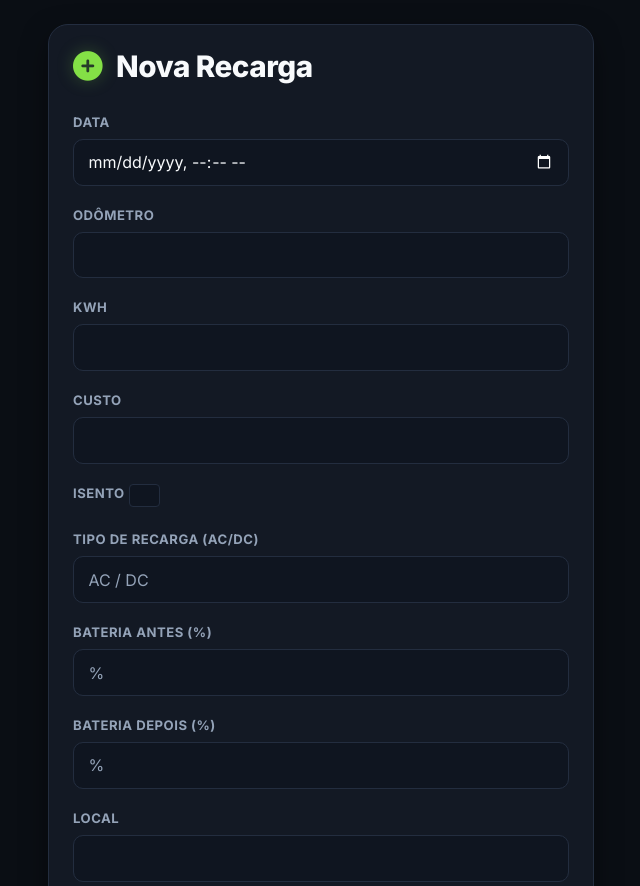
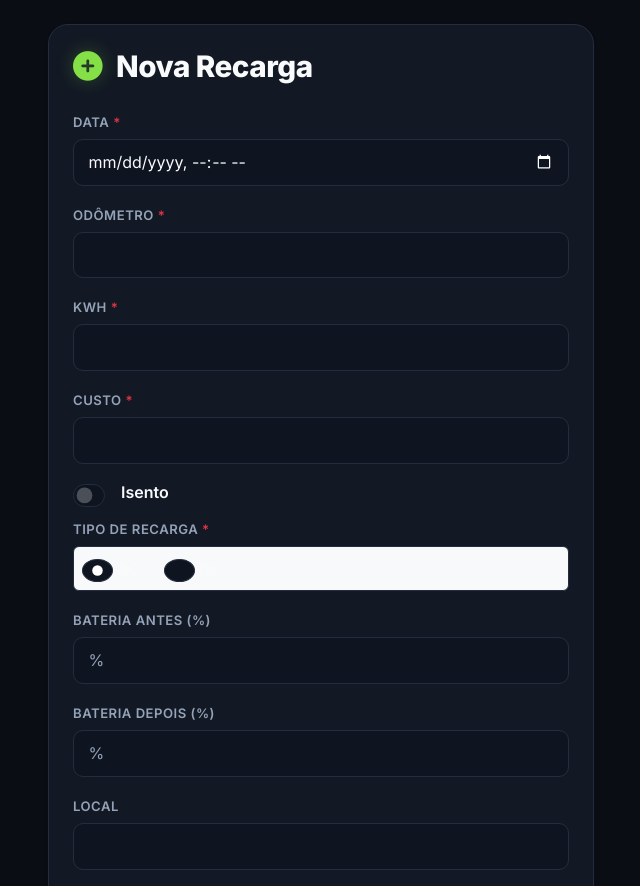
Before and after one commit to rrcastellano/capstone, a Django app: page /recharge/ in a window 1280 px wide. Shown: the part 86-972 px from the top of the page, without its empty margins (319-959 px from the left). Run offline with Django 5.2, Linux system fonts and the light colour scheme; the visitor is signed in with stand-in values (Sample User, id 1); parts of the project's set-up code (start-up, migrations or seed data) failed here and were passed over.

Commit message:
Configurar tipo_recarga como ChoiceField obrigatorio com radio buttons (AC/DC, default AC)

```diff
--- a/core/forms.py
+++ b/core/forms.py
@@ -51,6 +51,11 @@ class RegisterForm(UserCreationForm):
             user.save()
         return user
 
+TIPO_RECARGA_CHOICES = [
+    ('AC', 'AC'),
+    ('DC', 'DC'),
+]
+
 class RechargeForm(forms.ModelForm):
     data = forms.DateTimeField(
         label=_('Data'),
@@ -59,6 +64,13 @@ class RechargeForm(forms.ModelForm):
             attrs={'class': 'form-control', 'type': 'datetime-local'}
         ),
         input_formats=['%Y-%m-%dT%H:%M', '%Y-%m-%dT%H:%M:%S', '%Y-%m-%d %H:%M:%S', '%Y-%m-%d %H:%M', '%Y-%m-%d']
+    )
+    tipo_recarga = forms.ChoiceField(
+        choices=TIPO_RECARGA_CHOICES,
+        initial='AC',
+        required=True,
+        label=_('Tipo de Recarga'),
+        widget=forms.RadioSelect(attrs={'class': 'form-check-input'})
     )
 
     class Meta:
@@ -74,7 +86,7 @@ class RechargeForm(forms.ModelForm):
             'kwh': _('kWh'),
             'custo': _('Custo'),
             'isento': _('Isento'),
-            'tipo_recarga': _('Tipo de Recarga (AC/DC)'),
+            'tipo_recarga': _('Tipo de Recarga'),
             'bateria_antes': _('Bateria Antes (%)'),
             'bateria_depois': _('Bateria Depois (%)'),
             'local': _('Local'),
@@ -87,7 +99,6 @@ class RechargeForm(forms.ModelForm):
             'kwh': forms.NumberInput(attrs={'class': 'form-control', 'step': '0.01'}),
             'custo': forms.NumberInput(attrs={'class': 'form-control', 'step': '0.01'}),
             'isento': forms.CheckboxInput(attrs={'class': 'form-check-input'}),
-            'tipo_recarga': forms.TextInput(attrs={'class': 'form-control', 'placeholder': 'AC / DC'}),
             'bateria_antes': forms.NumberInput(attrs={'class': 'form-control', 'min': 0, 'max': 100, 'placeholder': '%'}),
             'bateria_depois': forms.NumberInput(attrs={'class': 'form-control', 'min': 0, 'max': 100, 'placeholder': '%'}),
             'local': forms.TextInput(attrs={'class': 'form-control'}),
--- a/core/models.py
+++ b/core/models.py
@@ -9,10 +9,15 @@ class Recharge(models.Model):
     isento = models.BooleanField(default=False)
     odometro = models.FloatField()
     observacoes = models.TextField(blank=True, null=True)
+    TIPO_RECARGA_CHOICES = [
+        ('AC', 'AC'),
+        ('DC', 'DC'),
+    ]
+
     local = models.CharField(max_length=100, blank=True, null=True)
     bateria_antes = models.IntegerField(blank=True, null=True)
     bateria_depois = models.IntegerField(blank=True, null=True)
-    tipo_recarga = models.CharField(max_length=10, blank=True, null=True)
+    tipo_recarga = models.CharField(max_length=10, choices=TIPO_RECARGA_CHOICES, default='AC')
     latitude = models.FloatField(blank=True, null=True)
     longitude = models.FloatField(blank=True, null=True)
 
--- a/core/templates/core/manage_recharges.html
+++ b/core/templates/core/manage_recharges.html
@@ -79,7 +79,10 @@
                 <tr>
                     <td class="fw-semibold">{{ r.data|date_fmt }}</td>
                     <td>{{ r.local|default:"-" }}</td>
-                    <td class="text-accent fw-bold">{{ r.kwh }} kWh</td>
+                    <td>
+                        <span class="text-accent fw-bold">{{ r.kwh }} kWh</span>
+                        {% if r.tipo_recarga %}<span class="badge bg-secondary ms-1 small">{{ r.tipo_recarga }}</span>{% endif %}
+                    </td>
                     <td class="fw-bold">{{ r.custo|brl }}</td>
                     <td class="d-none d-md-table-cell text-secondary">{{ r.odometro|default:"-" }} km</td>
                     <td>
--- a/core/templates/core/recharge.html
+++ b/core/templates/core/recharge.html
@@ -3,7 +3,7 @@
 {% block content %}
 <div class="row justify-content-center my-4">
   <div class="col-md-8 col-lg-6">
-    <div class="card p-4">
+    <div class="card p-4 shadow-sm border-0">
       <h3 class="page-title mb-4">
         {% if is_edit %}
         <i class="fas fa-pen-to-square me-2 text-accent"></i> {% trans "Editar Recarga" %}
@@ -16,8 +16,25 @@
 
         {% for field in form %}
         <div class="mb-3">
-          <label for="{{ field.id_for_label }}" class="form-label">{{ field.label }}</label>
-          {{ field }}
+          {% if field.name == 'isento' %}
+            <div class="form-check form-switch mt-2">
+              {{ field }}
+              <label class="form-check-label ms-2 fw-semibold" for="{{ field.id_for_label }}">{{ field.label }}</label>
+            </div>
+          {% elif field.name == 'tipo_recarga' %}
+            <label class="form-label d-block fw-semibold">{{ field.label }} <span class="text-danger">*</span></label>
+            <div class="d-flex gap-4 p-2 rounded bg-light border">
+              {% for radio in field %}
+                <div class="form-check form-check-inline m-0 d-flex align-items-center gap-1">
+                  {{ radio.tag }}
+                  <label class="form-check-label fw-bold" for="{{ radio.id_for_label }}">{{ radio.choice_label }}</label>
+                </div>
+              {% endfor %}
+            </div>
+          {% else %}
+            <label for="{{ field.id_for_label }}" class="form-label fw-semibold">{{ field.label }}{% if field.field.required %} <span class="text-danger">*</span>{% endif %}</label>
+            {{ field }}
+          {% endif %}
           {% if field.errors %}
           <div class="invalid-feedback d-block">{{ field.errors|striptags }}</div>
           {% endif %}
```
